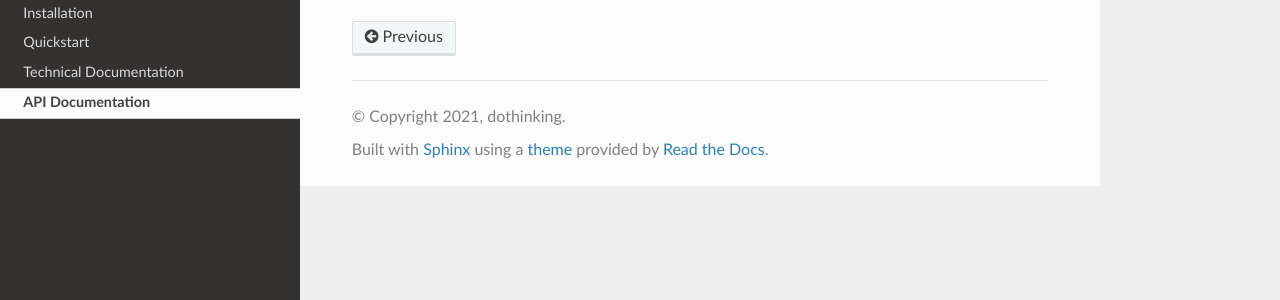
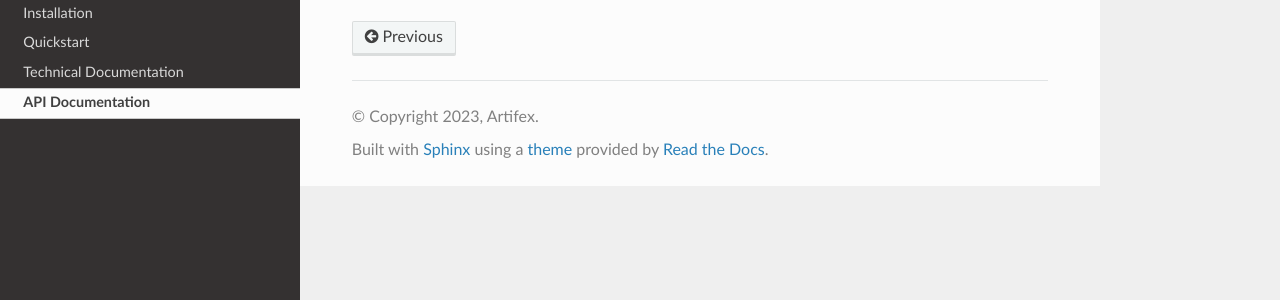
Before and after one commit to ArtifexSoftware/pdf2docx, a Sphinx documentation site: the page built from doc/modules.rst, in a window 1280 px wide. Shown: the part 139-439 px from the top of the page. Built offline with Sphinx 7.4.7 and the Read the Docs theme 2.0.0, drawn with Linux system fonts in a browser that asks for light colours; pages that are not in the unit, such as notebooks, are missing from menus.

Commit message:
Adds ReadTheDocs setup files

```diff
--- a/doc/conf.py
+++ b/doc/conf.py
@@ -18,8 +18,8 @@
 # -- Project information -----------------------------------------------------
 
 project = 'pdf2docx'
-copyright = '2021, dothinking'
-author = 'dothinking'
+copyright = '2023, Artifex'
+author = 'Artifex Software, Inc.'
 
 # The full version, including alpha/beta/rc tags
 # read version number from version.txt, otherwise alpha version
```
Also changed, not shown: .readthedocs.yaml (added).
